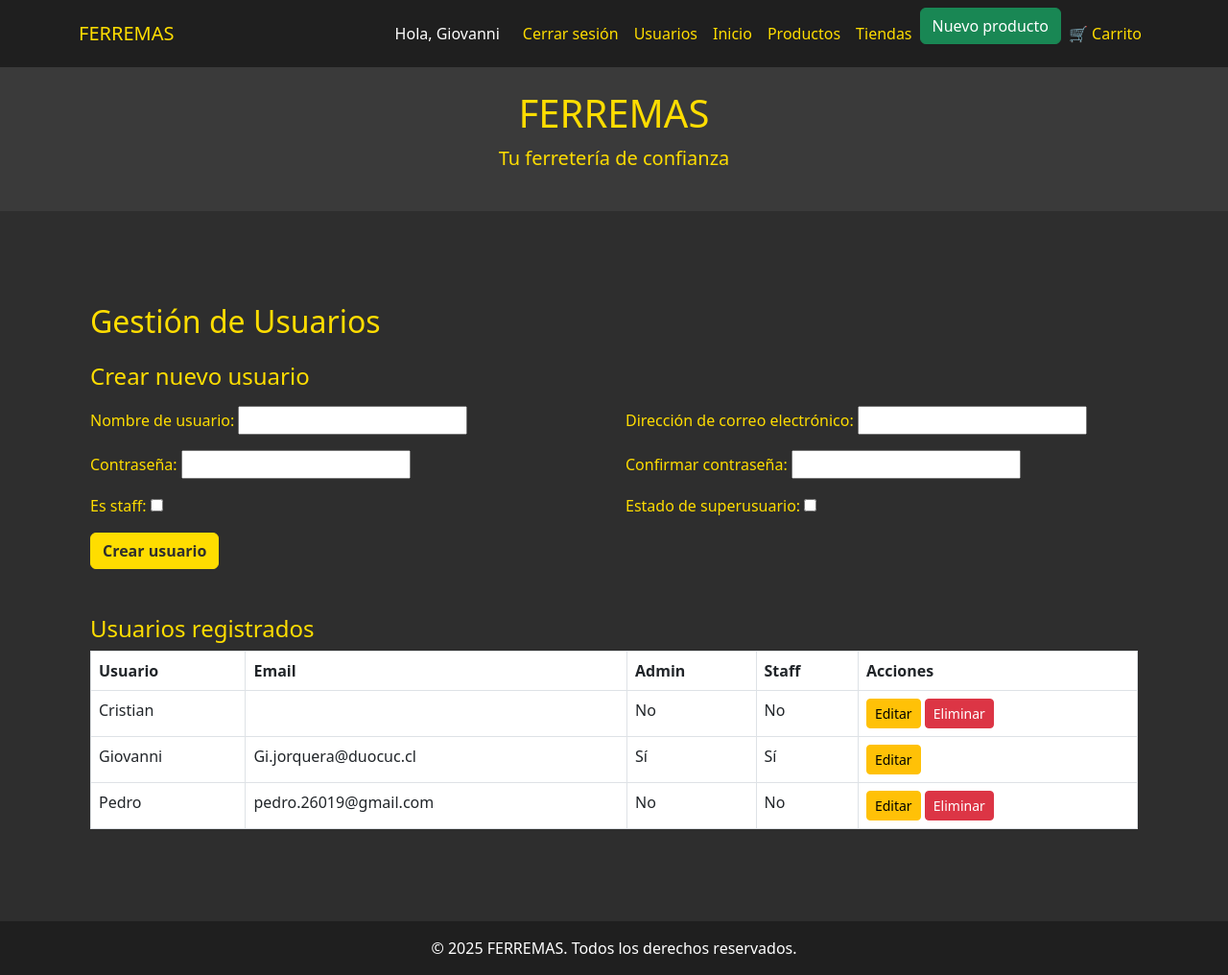
After one commit to Cr1sDC/FERREMAS, a Django app: page /cuentas/gestionar/ in a window 1280 px wide. The commit adds this page. Shown: the whole page at 96% size. Run offline with Django 5.2, Linux system fonts and the light colour scheme; a user stored in the database is signed in; data comes from the database, SQL or seed files in the repository; both versions use the stored data as it was after the commit.

Commit message:
reemplazo de archivos

```diff
--- a/ferreteria_api/ferreteria_api/settings.py
+++ b/ferreteria_api/ferreteria_api/settings.py
@@ -25,7 +25,8 @@ SECRET_KEY = 'django-insecure-v^0uzg!-9eqq*75(gzl9mct__x$&*q-ppbma3jjrl3n=jpu=!w
 # SECURITY WARNING: don't run with debug turned on in production!
 DEBUG = True
 
-ALLOWED_HOSTS = ['52.203.51.142']
+ALLOWED_HOSTS = ['127.0.0.1', 'localhost', '52.203.51.142']
+
 
 
 # Application definition
@@ -58,7 +59,7 @@ ROOT_URLCONF = 'ferreteria_api.urls'
 TEMPLATES = [
     {
         'BACKEND': 'django.template.backends.django.DjangoTemplates',
-        'DIRS': [],
+        'DIRS': [BASE_DIR / 'templates'],
         'APP_DIRS': True,
         'OPTIONS': {
             'context_processors': [
--- a/ferreteria_api/ferreteria_api/urls.py
+++ b/ferreteria_api/ferreteria_api/urls.py
@@ -26,7 +26,7 @@ urlpatterns = [
     path('cuentas/', include('usuarios.urls')),
     path('', include('productos.urls')),         # Vistas HTML
     path('api/', include('ferreteria_api.api_urls')),
-
+    path('usuarios/', include('usuarios.urls')),
 ]
 if settings.DEBUG:
     urlpatterns += static(settings.MEDIA_URL, document_root=settings.MEDIA_ROOT)
--- a/ferreteria_api/productos/templates/base.html
+++ b/ferreteria_api/productos/templates/base.html
@@ -29,11 +29,16 @@
             <li class="nav-item"><a class="nav-link" href="{% url 'login' %}">Iniciar sesión</a></li>
             <li class="nav-item"><a class="nav-link" href="{% url 'registro' %}">Registrarse</a></li>
           {% endif %}
+          {% if user.is_superuser %}
+          <li class="nav-item"><a class="nav-link" href="{% url 'gestionar_usuarios' %}">Usuarios</a></li>
+          {% endif %}
 
           <li class="nav-item"><a class="nav-link" href="{% url 'inicio' %}">Inicio</a></li>
           <li class="nav-item"><a class="nav-link" href="{% url 'productos' %}">Productos</a></li>
           <li class="nav-item"><a class="nav-link" href={% url 'tiendas_cercanas' %}>Tiendas</a></li>
-
+          {% if user.is_staff %}
+           <a href="{% url 'crear_producto' %}" class="btn btn-success mb-3">Nuevo producto</a>
+          {% endif %}
           <li class="nav-item">
             <a class="nav-link position-relative" href="{% url 'ver_carrito' %}">
               🛒 Carrito
--- a/ferreteria_api/productos/templates/carrito.html
+++ b/ferreteria_api/productos/templates/carrito.html
@@ -21,7 +21,6 @@
           <td>${{ item.producto.precio }}</td>
           <td>{{ item.cantidad }}</td>
           <td>${{ item.subtotal }}</td>
-
         <td>
       <form method="post" action="{% url 'eliminar_del_carrito' item.producto.id %}">
         {% csrf_token %}
@@ -33,6 +32,9 @@
       </tbody>
     </table>
     <h4 class="text-end">Total: ${{ total }}</h4>
+    <p><strong>Subtotal:</strong> ${{ subtotal }}</p>
+    <p><strong>IVA (19%):</strong> ${{ iva }}</p>
+    <p><strong>Total:</strong> ${{ total }}</p>
 
     <div class="d-flex justify-content-between mt-4">
       <a href="{% url 'productos' %}" class="btn btn-secondary">← Volver a productos</a>
--- a/ferreteria_api/productos/templates/detalle_producto.html
+++ b/ferreteria_api/productos/templates/detalle_producto.html
@@ -11,6 +11,10 @@
       <h2>{{ producto.nombre }}</h2>
       <p>{{ producto.descripcion }}</p>
       <p><strong>Precio: ${{ producto.precio }}</strong></p>
+      <p>Stock disponible: {{ producto.stock }}</p>
+      {% if error %}
+       <div class="alert alert-danger">{{ error }}</div>
+      {% endif %}
 
       <form method="post">
         {% csrf_token %}
--- /dev/null
+++ b/ferreteria_api/productos/templates/gestionar_usuarios.html
@@ -0,0 +1,52 @@
+{% extends 'base.html' %}
+{% block content %}
+<div class="container my-5">
+  <h2 class="mb-4">Gestión de Usuarios</h2>
+
+  <h4 class="mb-3">Crear nuevo usuario</h4>
+  <form method="post" class="mb-4">
+    {% csrf_token %}
+    <div class="row">
+      {% for field in form %}
+        <div class="col-md-6 mb-3">
+          {{ field.label_tag }}
+          {{ field }}
+          {% if field.errors %}
+            <div class="text-danger">{{ field.errors }}</div>
+          {% endif %}
+        </div>
+      {% endfor %}
+    </div>
+    <button type="submit" class="btn btn-primary">Crear usuario</button>
+  </form>
+
+<h4 class="mt-5">Usuarios registrados</h4>
+<table class="table table-bordered">
+  <thead>
+    <tr>
+      <th>Usuario</th>
+      <th>Email</th>
+      <th>Admin</th>
+      <th>Staff</th>
+      <th>Acciones</th>
+    </tr>
+  </thead>
+  <tbody>
+    {% for user in usuarios %}
+      <tr>
+        <td>{{ user.username }}</td>
+        <td>{{ user.email }}</td>
+        <td>{{ user.is_superuser|yesno:"Sí,No" }}</td>
+        <td>{{ user.is_staff|yesno:"Sí,No" }}</td>
+        <td>
+          <a href="{% url 'editar_usuario' user.id %}" class="btn btn-sm btn-warning">Editar</a>
+          {% if user != request.user %}
+            <a href="{% url 'eliminar_usuario' user.id %}" class="btn btn-sm btn-danger" onclick="return confirm('¿Estás seguro de eliminar este usuario?')">Eliminar</a>
+          {% endif %}
+        </td>
+      </tr>
+    {% endfor %}
+  </tbody>
+</table>
+</div>
+{% endblock %}
--- a/ferreteria_api/productos/urls.py
+++ b/ferreteria_api/productos/urls.py
@@ -1,7 +1,7 @@
 from django.urls import path, include
 from rest_framework.routers import DefaultRouter
 from .views import ProductoViewSet
-from .views import index, vista_productos, detalle_producto, ver_carrito, pagar
+from .views import index, vista_productos, detalle_producto, ver_carrito, pagar,crear_producto, editar_producto, eliminar_producto
 from . import views
 router = DefaultRouter()
 router.register(r'productos', ProductoViewSet)
@@ -16,5 +16,9 @@ urlpatterns = [
     path('pagar/', pagar, name='pagar'),
     path('carrito/eliminar/<int:producto_id>/', views.eliminar_del_carrito, name='eliminar_del_carrito'),
     path('tiendas/', views.tiendas_cercanas, name='tiendas_cercanas'),
+    path('usuarios/', include('usuarios.urls')),
+    path('crear/', crear_producto, name='crear_producto'),
+    path('editar/<int:producto_id>/', editar_producto, name='editar_producto'),
+    path('eliminar/<int:producto_id>/', eliminar_producto, name='eliminar_producto'),
 
 ]
--- a/ferreteria_api/usuarios/forms.py
+++ b/ferreteria_api/usuarios/forms.py
@@ -27,3 +27,25 @@ class RegistroForm(forms.ModelForm):
 class LoginForm(AuthenticationForm):
     username = forms.CharField(label='Nombre de usuario')
     password = forms.CharField(label='Contraseña', widget=forms.PasswordInput)
+
+class CrearUsuarioAdminForm(forms.ModelForm):
+    password = forms.CharField(widget=forms.PasswordInput, label='Contraseña')
+    confirmar_password = forms.CharField(widget=forms.PasswordInput, label='Confirmar contraseña')
+
+    class Meta:
+        model = User
+        fields = ['username', 'email', 'password', 'confirmar_password', 'is_staff', 'is_superuser']
+
+    def clean(self):
+        cleaned_data = super().clean()
+        password = cleaned_data.get("password")
+        confirmar = cleaned_data.get("confirmar_password")
+        if password != confirmar:
+            raise forms.ValidationError("Las contraseñas no coinciden.")
+        return cleaned_data
+
+    def clean_email(self):
+        email = self.cleaned_data.get('email')
+        if User.objects.filter(email=email).exists():
+            raise forms.ValidationError('Este correo ya está registrado.')
+        return email
--- a/ferreteria_api/usuarios/urls.py
+++ b/ferreteria_api/usuarios/urls.py
@@ -1,6 +1,6 @@
 from django.urls import path, include
 from rest_framework.routers import DefaultRouter
-from .views import UserViewSet
+from .views import UserViewSet, gestionar_usuarios, eliminar_usuario, editar_usuario
 router = DefaultRouter()
 router.register(r'usuarios', UserViewSet)
 
@@ -11,5 +11,8 @@ urlpatterns = [
     path('registro/', registro_usuario, name='registro'),
     path('login/', login_usuario, name='login'),
     path('logout/', logout_usuario, name='logout'),
+    path('gestionar/', gestionar_usuarios, name='gestionar_usuarios'),
+    path('eliminar/<int:user_id>/', eliminar_usuario, name='eliminar_usuario'),
+    path('editar/<int:user_id>/', editar_usuario, name='editar_usuario'),
 
 ]
--- a/ferreteria_api/usuarios/views.py
+++ b/ferreteria_api/usuarios/views.py
@@ -1,15 +1,15 @@
-from django.shortcuts import render
-
+from django.shortcuts import render, redirect, get_object_or_404
 from django.contrib.auth.models import User
 from rest_framework import viewsets
 from rest_framework.permissions import IsAdminUser, AllowAny
 from rest_framework.permissions import SAFE_METHODS
 from .serializers import UserSerializer
 from rest_framework import viewsets
-from django.shortcuts import render, redirect
 from django.contrib.auth import authenticate, login, logout
-from django.contrib.auth.decorators import login_required
+from django.contrib.auth.decorators import login_required, user_passes_test
 from usuarios.forms import RegistroForm, LoginForm
+from .forms import CrearUsuarioAdminForm
+
 class UserViewSet(viewsets.ModelViewSet):
     queryset = User.objects.all()
     serializer_class = UserSerializer
@@ -49,3 +49,51 @@ def login_usuario(request):
 def logout_usuario(request):
     logout(request)
     return redirect('inicio')
+# Solo accesible para superadmin
+@user_passes_test(lambda u: u.is_superuser)
+@login_required
+def gestionar_usuarios(request):
+    usuarios = User.objects.all().order_by('username')
+
+    if request.method == 'POST':
+        form = CrearUsuarioAdminForm(request.POST)
+        if form.is_valid():
+            nuevo_usuario = form.save(commit=False)
+            nuevo_usuario.set_password(form.cleaned_data['password'])
+            nuevo_usuario.save()
+            return redirect('gestionar_usuarios')
+    else:
+        form = CrearUsuarioAdminForm()
+
+    return render(request, 'gestionar_usuarios.html', {
+        'form': form,
+        'usuarios': usuarios
+    })
+
+@user_passes_test(lambda u: u.is_superuser)
+@login_required
+def eliminar_usuario(request, user_id):
+    usuario = get_object_or_404(User, id=user_id)
+    if request.user != usuario:  # No te puedes borrar a ti mismo
+        usuario.delete()
+    return redirect('gestionar_usuarios')
+
+@user_passes_test(lambda u: u.is_superuser)
+@login_required
+def editar_usuario(request, user_id):
+    usuario = get_object_or_404(User, id=user_id)
+    if request.method == 'POST':
+        form = CrearUsuarioAdminForm(request.POST, instance=usuario)
+        if form.is_valid():
+            usuario = form.save(commit=False)
+            if 'password' in form.cleaned_data and form.cleaned_data['password']:
+                usuario.set_password(form.cleaned_data['password'])
+            usuario.save()
+            return redirect('gestionar_usuarios')
+    else:
+        form = CrearUsuarioAdminForm(instance=usuario)
+
+    return render(request, 'editar_usuario.html', {
+        'form': form,
+        'usuario': usuario
+    })
```
Also changed, not shown: ferreteria_api/productos/forms.py (added, +7 -0 lines), ferreteria_api/productos/models.py (+4 -3 lines), ferreteria_api/productos/templates/crear_producto.html (added, +12 -0 lines), ferreteria_api/productos/templates/editar_producto.html (added, +12 -0 lines), ferreteria_api/productos/templates/editar_usuario.html (added, +23 -0 lines), ferreteria_api/productos/templates/index.html (+8 -1 lines), ferreteria_api/productos/templates/productos.html (+8 -0 lines), ferreteria_api/productos/views.py (+69 -14 lines), ferreteria_api/db.sqlite3, ferreteria_api/productos/migrations/0003_producto_activo_producto_stock_and_more.py (added).
